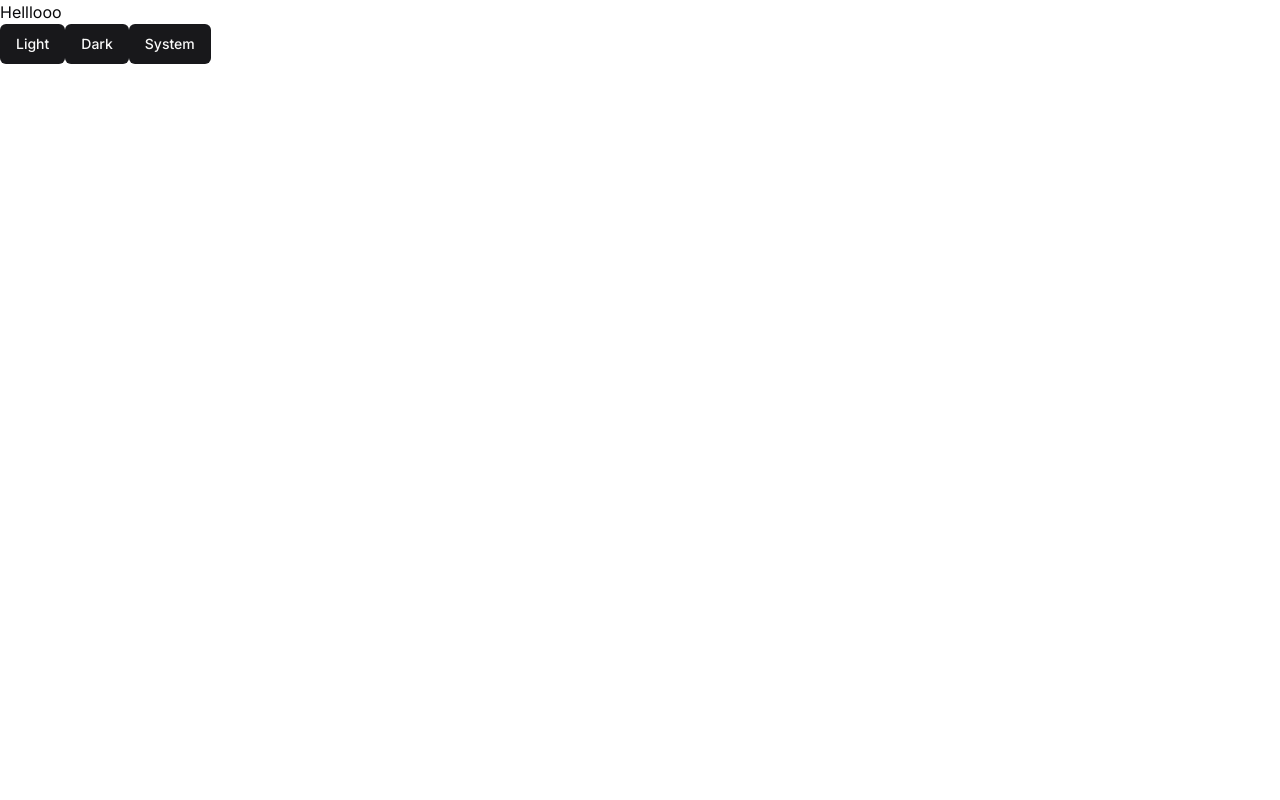
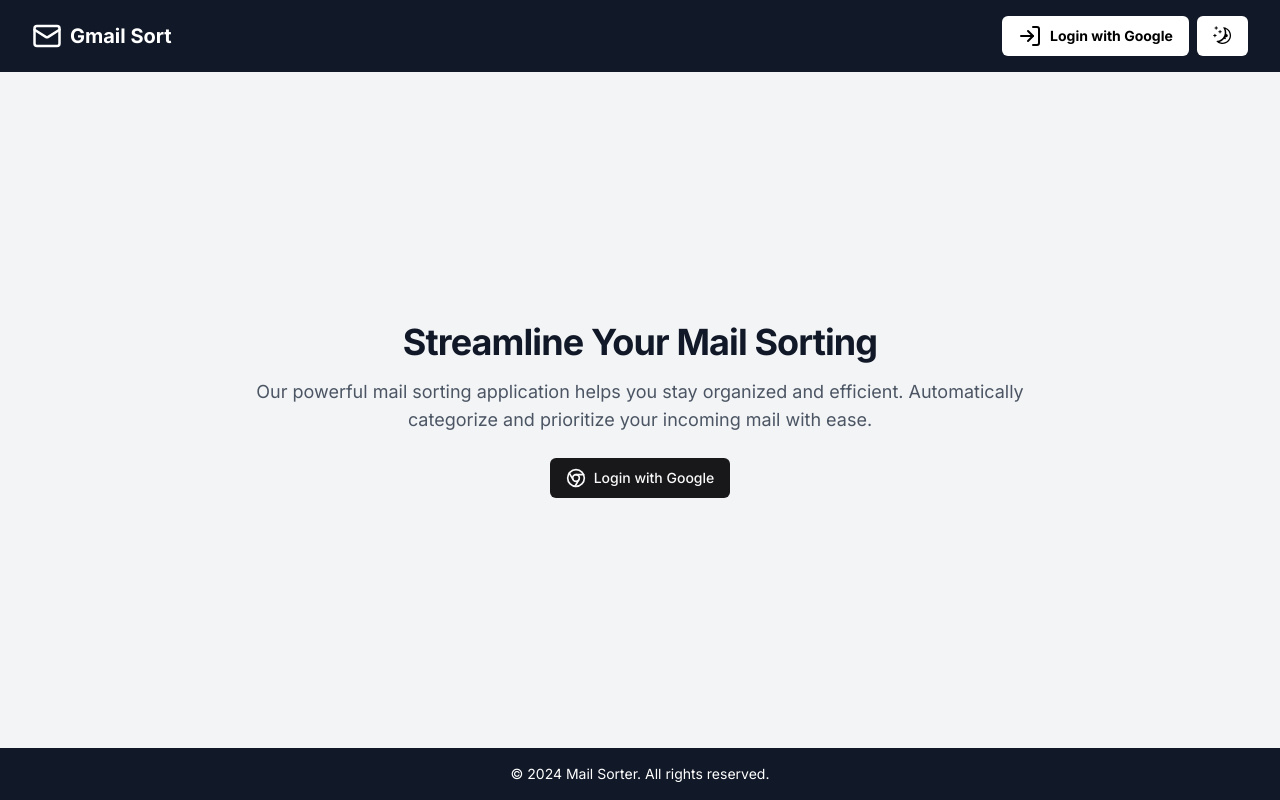
Before and after one commit to tsahil01/gmail-sort, a Next.js app: page / in a window 1280 px wide. Built offline with nearby package versions, Linux system fonts and the light colour scheme; no server answers.

Commit message:
add home Main and setup login

```diff
--- a/src/app/page.tsx
+++ b/src/app/page.tsx
@@ -1,23 +1,39 @@
 "use client";
 
 import Emails from "@/components/Emails";
+import Header from "@/components/Header";
 import { Login } from "@/components/Login";
+import HomeMain from "@/components/Main";
 import Sessionss from "@/components/Sessionss";
 import { Button } from "@/components/ui/button";
 import { useSession } from "next-auth/react";
 import { useTheme } from "next-themes";
 
+
 export default function Home() {
 
-  const { setTheme } = useTheme();
-  return <>
+  return (
+    <main className="flex flex-col min-h-screen">
+      <Header/>
+      <HomeMain/>
+      <footer className="bg-gray-900 text-white py-4 px-6 md:px-8 text-center">
+        <p className="text-sm">&copy; 2024 Mail Sorter. All rights reserved.</p>
+      </footer>
+    </main>
+  )
+}
 
-    <h1>Helllooo</h1>
-    <Button onClick={() => setTheme("light")}>Light</Button>
-    <Button onClick={() => setTheme("dark")}>Dark</Button>
-    <Button onClick={() => setTheme("system")}>System</Button>
-  </>
-}
+// export default function Home() {
+
+//   const { setTheme } = useTheme();
+//   return <>
+
+//     <h1>Helllooo</h1>
+//     <Button onClick={() => setTheme("light")}>Light</Button>
+//     <Button onClick={() => setTheme("dark")}>Dark</Button>
+//     <Button onClick={() => setTheme("system")}>System</Button>
+//   </>
+// }
 
 
 
--- a/src/components/Header.tsx
+++ b/src/components/Header.tsx
@@ -1,11 +1,22 @@
 "use client";
 
-import { LogInIcon, MailIcon } from "lucide-react";
+import { LogInIcon, LogOutIcon, MailIcon } from "lucide-react";
 import { Button } from "./ui/button";
 import { useTheme } from "next-themes";
+import { signIn, signOut, useSession } from "next-auth/react";
+import { useEffect, useState } from "react";
 
 export default function Header() {
     const { theme, setTheme } = useTheme();
+    const session = useSession();
+    const [user, setUser] = useState<any>(null); // Provide an initial value for the user state variable
+
+    useEffect(() => {
+        if (session.data) {
+            setUser(session?.data?.user);
+        }
+    }
+    , [session]);
 
     const toggleTheme = () => {
         setTheme(theme === "light" ? "dark" : "light");
@@ -19,12 +30,29 @@ export default function Header() {
             </div>
 
             <div className="flex items-center gap-2">
-                <Button className="flex items-center justify-between gap-2 bg-white text-black hover:bg-gray-300">
+                {!user ? (
+                    <>
+                <Button className="flex items-center justify-between gap-2 bg-white text-black hover:bg-gray-300" onClick={()=>signIn("google")}>
+                    <>
                     <LogInIcon size={24} />
                     <div className="font-bold">
-                        Login with Google
+                    Login with Google
                     </div>
+                    </>
                 </Button>
+                    </>
+                    )
+                    : (
+                <Button className="flex items-center justify-between gap-2 bg-white text-black hover:bg-gray-300" onClick={()=>signOut()}>
+                    <>
+                    <LogOutIcon size={24} />
+                    <div className="font-bold">
+                    Logout
+                    </div>
+                    </>
+                </Button>
+                    )}
+
 
                 <Button onClick={toggleTheme} className="bg-white text-black hover:bg-gray-300">
                     {theme === "light" ? (
--- /dev/null
+++ b/src/components/Main.tsx
@@ -0,0 +1,28 @@
+import { ChromeIcon } from "lucide-react";
+import Link from "next/link";
+import { Button } from "./ui/button";
+import { signIn } from "next-auth/react";
+
+export default function HomeMain() {
+    return (
+        <div className="flex-1 flex flex-col items-center justify-center bg-gray-100 dark:bg-gray-950 py-12 px-6 md:px-8">
+            <div className="max-w-3xl mx-auto space-y-6">
+                <div className="text-center space-y-4">
+                    <h2 className="text-3xl font-bold tracking-tight text-gray-900 dark:text-gray-50 sm:text-4xl">
+                        Streamline Your Mail Sorting
+                    </h2>
+                    <p className="text-lg text-gray-600 dark:text-gray-400">
+                        Our powerful mail sorting application helps you stay organized and efficient. Automatically categorize and
+                        prioritize your incoming mail with ease.
+                    </p>
+                </div>
+                <div className="flex justify-center">
+                    <Button onClick={()=>signIn("google")}>
+                        <ChromeIcon className="mr-2 h-5 w-5" />
+                        Login with Google
+                    </Button>
+                </div>
+            </div>
+        </div>
+    );
+}
```
